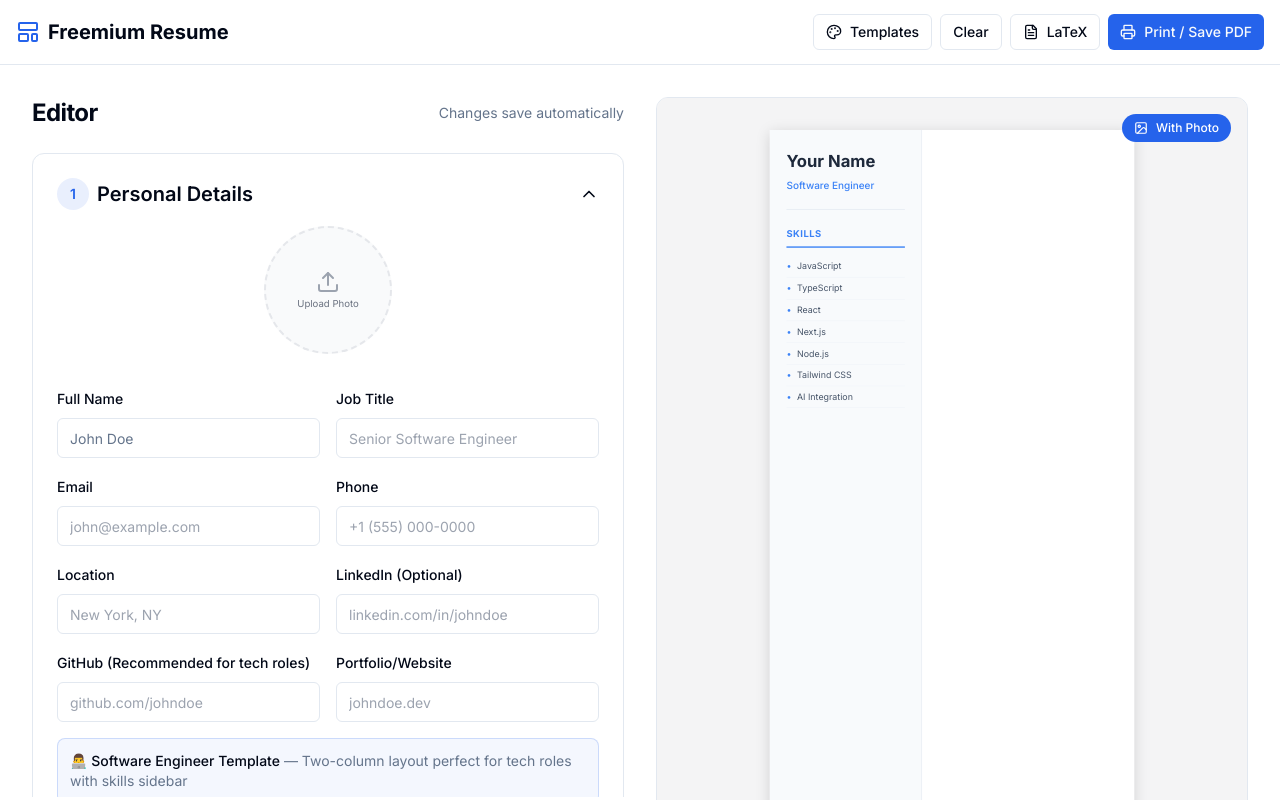
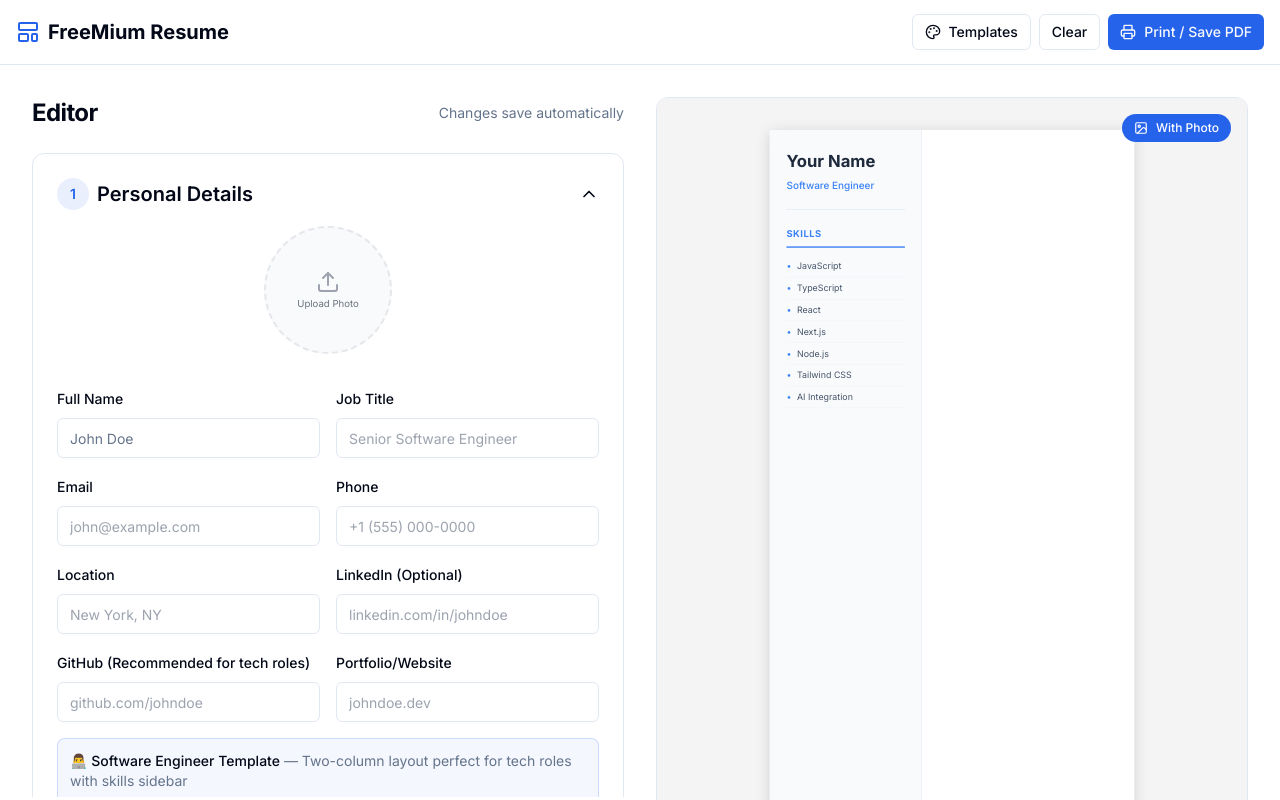
Before and after one commit to Adnanshahria/Resume-Builder-Hosted, a React (Vite) app in the folder apps/web/: page / in a window 1280 px wide. Shown: the top 800 px of the page. Built offline with nearby package versions, Linux system fonts and the light colour scheme.

Commit message:
feat: FreeMium Resume branding, 30-word AI limit, SEO, PWA, cleanup

```diff
--- a/apps/web/src/App.tsx
+++ b/apps/web/src/App.tsx
@@ -81,7 +81,7 @@ export default function App() {
         <div className="container mx-auto px-4 h-16 flex items-center justify-between">
           <div className="flex items-center gap-2 font-bold text-xl">
             <LayoutTemplate className="w-6 h-6 text-primary" />
-            <span>Freemium Resume</span>
+            <span>FreeMium Resume</span>
           </div>
           <div className="flex items-center gap-2">
             <Button
@@ -95,16 +95,6 @@ export default function App() {
             </Button>
             <Button variant="outline" size="sm" onClick={() => setData(INITIAL_DATA)}>
               Clear
-            </Button>
-            <Button
-              variant="outline"
-              size="sm"
-              onClick={() => downloadLatex(data, data.personalInfo.fullName?.replace(/\s+/g, '_') || 'resume')}
-              className="gap-2"
-              title="Download LaTeX (.tex) file for ATS-friendly PDF"
-            >
-              <FileText className="w-4 h-4" />
-              <span className="hidden sm:inline">LaTeX</span>
             </Button>
             <Button onClick={handlePrint} size="sm" className="gap-2">
               <Printer className="w-4 h-4" />
--- a/apps/web/src/components/ResumeForm.tsx
+++ b/apps/web/src/components/ResumeForm.tsx
@@ -1,5 +1,5 @@
 import React, { useState } from 'react';
-import { ResumeData, ExperienceItem, EducationItem } from '../types';
+import { ResumeData, ExperienceItem } from '../types';
 import { Plus, Trash2, Wand2, Sparkles, ChevronDown, ChevronUp } from 'lucide-react';
 import { Button } from './ui/Button';
 import { PhotoUpload } from './PhotoUpload';
--- a/apps/web/src/components/ResumePreview.tsx
+++ b/apps/web/src/components/ResumePreview.tsx
@@ -1,6 +1,6 @@
 import React from 'react';
 import { ResumeData } from '../types';
-import { MapPin, Mail, Phone, Linkedin, ExternalLink } from 'lucide-react';
+import { MapPin, Mail, Phone, Linkedin } from 'lucide-react';
 
 interface ResumePreviewProps {
   data: ResumeData;
--- a/apps/web/src/components/ResumeTemplate.tsx
+++ b/apps/web/src/components/ResumeTemplate.tsx
@@ -1,7 +1,6 @@
 import React from 'react';
 import { ResumeData } from '../types';
 import { TemplateType } from '../lib/templates';
-import { GitHubIcon, LinkedInIcon, EmailIcon, PhoneIcon, LocationIcon, GlobeIcon } from './PlatformIcons';
 
 interface ResumeTemplateProps {
     data: ResumeData;
--- a/apps/web/src/services/geminiService.ts
+++ b/apps/web/src/services/geminiService.ts
@@ -12,16 +12,15 @@ export const generateResumeSummary = async (data: ResumeData): Promise<string> =
   }
 
   const prompt = `
-    You are an expert resume writer. Write a professional, punchy, and modern executive summary (max 3-4 sentences) for a resume based on the following details.
+    You are an expert resume writer. Write a professional, punchy executive summary in EXACTLY 2 sentences (MAX 30 WORDS TOTAL).
 
     Job Title: ${data.personalInfo.title}
-    Skills: ${data.skills.join(", ")}
-    Experience Count: ${data.experience.length} roles
+    Skills: ${data.skills.slice(0, 5).join(", ")}
 
     Key Experience:
-    ${data.experience.map(e => `- ${e.role} at ${e.company}`).join("\n")}
+    ${data.experience.slice(0, 2).map(e => `- ${e.role} at ${e.company}`).join("\n")}
 
-    Do not use first person pronouns heavily. Focus on achievements and professional value.
+    BE SUPER MINIMAL. MAX 30 WORDS. No first person. Focus on value and impact.
   `;
 
   try {
@@ -45,13 +44,13 @@ export const enhanceExperienceDescription = async (item: ExperienceItem): Promis
   }
 
   const prompt = `
-    You are an expert resume writer. Enhance the following job description for a ${item.role} at ${item.company}.
-    Convert it into 3-5 punchy, results-oriented bullet points using action verbs.
+    You are an expert resume writer. Enhance this job description for a ${item.role} at ${item.company}.
+    Generate 2-3 SHORT bullet points (MAX 10 WORDS EACH). Use strong action verbs.
 
-    Current Description (might be empty or basic):
+    Current Description:
     "${item.description}"
 
-    Return ONLY the bullet points, starting each with a bullet character (•). Do not add introductory text.
+    BE SUPER MINIMAL. Each bullet MAX 10 words. Start each with •. No filler words.
   `;
 
   try {
```
Lines whose indentation alone changed are shown as unchanged.
